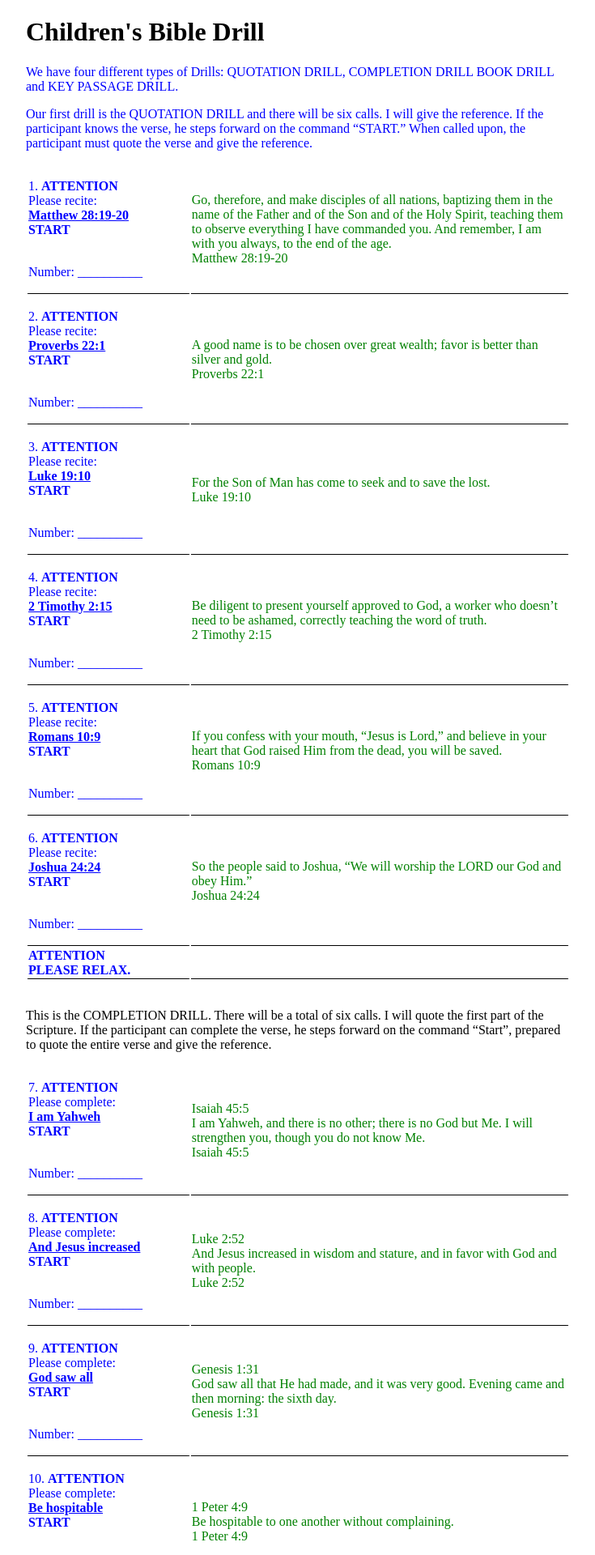
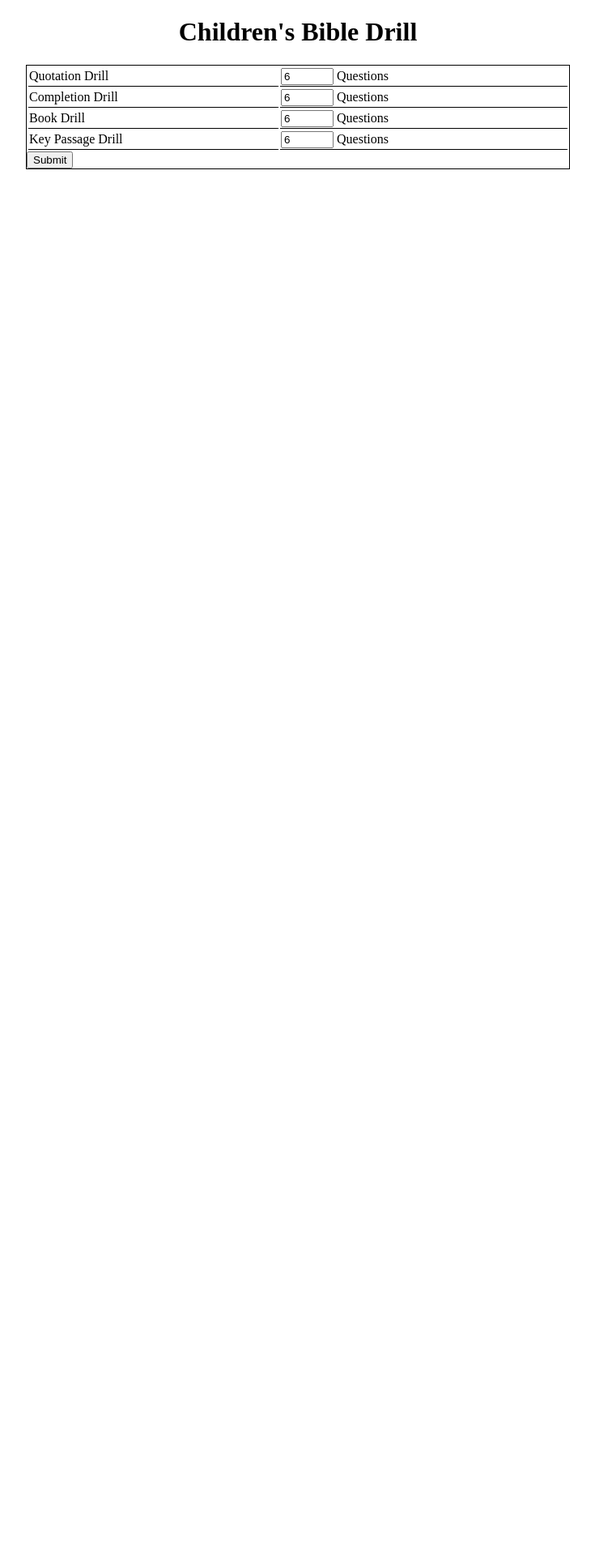
Before and after one commit to stanlyg/bibledrill, a PHP site: page / in a window 1280 px wide. Shown: the top 1920 px of the page at 81% size, without its empty margins (272-1007 px from the left). After the commit the page ends 209 px from the top, so only its background shows below. Run offline with PHP 8.4, Linux system fonts and the light colour scheme.

Commit message:
Moved drill to separate file. Split out CSS. Index now allows selection of number of questions of each type

```diff
--- /dev/null
+++ b/drill.css
@@ -0,0 +1,41 @@
+body {
+  width: 7in;
+  margin-left: auto;
+  margin-right: auto;
+}
+.caller {
+  color: blue;
+  text-align: center;
+  font-style: italic;
+  font-family: serif;
+}
+.answer {
+  background: #ccc;
+  text-align: center;
+  font-family: sans-serif;
+  width: 70%;
+  margin-left: auto;
+  margin-right: auto;
+
+}
+table {
+  width: 100%;
+}
+td {
+  border-bottom: 1px solid black;
+}
+td.noborder {
+  border-bottom: none;
+}
+td.caller {
+  width: 30%;
+}
+td.answer {
+  width: 70%;
+}
+.page {
+  page-break-before: always;
+}
+h1 {
+  text-align: center;
+}
--- a/index.php
+++ b/index.php
@@ -2,176 +2,58 @@
 <html>
 <head>
 <title>Children's Bible Drill</title>
-<style>
-body {
-  width: 7in;
-  margin-left: auto;
-  margin-right: auto;
-}
-.caller {
-  color: blue;
-}
-.answer {
-  color: green;
-}
-table {
-  width: 100%;
-}
-td {
-  border-bottom: 1px solid black;
-}
-td.noborder {
-  border-bottom: none;
-}
-td.caller {
-  width: 30%;
-}
-td.answer {
-  width: 70%;
-}
-br.page {
-  page-break-before: always;
-}
-</style>
+<link rel='stylesheet' type='text/css' href='drill.css' />
 </head>
 <body>
 <h1>Children's Bible Drill</h1>
 
-<p class="caller">
-We have four different types of Drills: QUOTATION DRILL, COMPLETION DRILL
-BOOK DRILL and KEY PASSAGE DRILL.</p>
-<p class="caller">
-Our first drill is the QUOTATION DRILL and there will be six calls. I will give the reference. If the
-participant knows the verse, he steps forward on the command &ldquo;START.&rdquo;
-When called upon, the participant must quote the verse and give the reference.
-</p>
+<form method='post' action='drill.php' style='border: 1px solid black;'>
 
 <table>
-<?php
-
-$verses = array_map('str_getcsv', file('verses.csv'));
-
-shuffle($verses);
-
-
-for ($i = 1; $i <= 6; $i++) {
-  $v = $verses[$i];
-  echo "<tr><td class='caller'><p>$i. <b>ATTENTION</b><br />";
-  echo "Please recite: <br />";
-  echo "<b><u>$v[0]</u></b><br />";
-  echo "<b>START</b></p>";
-  echo "<p><br />Number: __________</p></td>";
-  echo "<td class='answer'>";
-  echo "<p>$v[2]<br />";
-  echo "$v[0]</p>";
-  echo "</td></tr>";
-}
-  echo "<tr><td class='caller'><b>ATTENTION</b><br />";
-  echo "<b>PLEASE RELAX.</b></td>";
-  echo "<td class='answer'>&nbsp;</td></tr>";
-
-?>
-</table>
-<br class='page' />
-<p>This is the COMPLETION DRILL. There will be a total of six calls. I will quote the first part of the
-Scripture. If the participant can complete the verse, he steps forward on the command &ldquo;Start&rdquo;, prepared to
-quote the entire verse and give the reference.<p>
-
-<table>
-<?php
-for ($i = 7; $i <= 12; $i++) {
-  $v = $verses[$i];
-  echo "<tr><td class='caller'><p>$i. <b>ATTENTION</b><br />";
-  echo "Please complete: <br />";
-  echo "<b><u>$v[1]</u></b><br />";
-  echo "<b>START</b></p>";
-  echo "<p><br />Number: __________</p></td>";
-  echo "<td class='answer'>";
-  echo "<p>$v[0]<br />";
-  echo "$v[2]<br />";
-  echo "$v[0]</p>";
-  echo "</td></tr>";
-}
-  echo "<tr><td class='caller'><b>ATTENTION</b><br />";
-  echo "<b>PLEASE RELAX.</b></td>";
-  echo "<td class='answer'>&nbsp;</td></tr>";
-?>
-</table>
-<br class='page' />
-<p>This is the BOOK DRILL. I will name a book of the Bible. On the command &ldquo;Start,&rdquo; you will look for the
-book and when you find it, place your index finger on the page and step forward. If you are called upon, you
-will give the name of the book preceding the one called, the book called, and the book following the one called.</p>
-
-<table>
-<?php
-  $books = array_map('str_getcsv', file('books.csv'));
-
-shuffle($books);
-
-for ($i = 13; $i <= 18; $i++) {
-  $v = $books[$i];
-  echo "<tr><td class='caller'><p>$i. <b>ATTENTION</b><br />";
-  echo "Present Bible <br />";
-  echo "<b><u>$v[0]</u></b><br />";
-  echo "<b>START</b></p>";
-  echo "<p><br />Number: __________</p></td>";
-  echo "<td class='answer'>";
-  echo "<p>$v[1]</p>";
-  echo "</td></tr>";
-}
-  echo "<tr><td class='caller'><b>ATTENTION</b><br />";
-  echo "<b>PLEASE RELAX.</b></td>";
-  echo "<td class='answer'>&nbsp;</td></tr>";
-?>
+  <tr>
+    <td>Quotation Drill</td>
+    <td>
+<!--
+      <label for='qyes'>Enabled</label> <input type='radio' name='qdrill' id='qyes' checked='checked' value='yes' />
+      <label for='qno'>Disabled</label> <input type='radio' name='qdrill' id='qno' value='no' />
+-->
+      <input type='text' name='qcount' id='qcount' value='6' size='5' /> <label for='qcount'>Questions</label>
+    </td>
+  </tr>
+  <tr>
+    <td>Completion Drill</td>
+    <td>
+<!--
+      <label for='cyes'>Enabled</label> <input type='radio' name='cdrill' id='qyes' checked='checked' value='yes' />
+      <label for='cno'>Disabled</label> <input type='radio' name='cdrill' id='qno' value='no' />
+-->
+      <input type='text' name='ccount' id='ccount' value='6' size='5' /> <label for='ccount'>Questions</label>
+    </td>
+  </tr>
+  <tr>
+    <td>Book Drill</td>
+    <td>
+<!--
+      <label for='byes'>Enabled</label> <input type='radio' name='bdrill' id='qyes' checked='checked' value='yes' />
+      <label for='bno'>Disabled</label> <input type='radio' name='bdrill' id='qno' value='no' />
+-->
+      <input type='text' name='bcount' id='bcount' value='6' size='5' /> <label for='bcount'>Questions</label>
+    </td>
+  </tr>
+  <tr>
+    <td>Key Passage Drill</td>
+    <td>
+<!--
+      <label for='kyes'>Enabled</label> <input type='radio' name='kdrill' id='qyes' checked='checked' value='yes' />
+      <label for='kno'>Disabled</label> <input type='radio' name='kdrill' id='qno' value='no' />
+-->
+      <input type='text' name='kcount' id='kcount' value='6' size='5' /> <label for='kcount'>Questions</label>
+    </td>
+  </tr>
 </table>
 
-<br class='page' />
-<p>This is the KEY PASSAGE DRILL and there will be six calls. I will announce the reference by stating the
-subject or title given to the passage and will give the command "Start." A participant must locate the chapter
-containing the reference, place his finger on any portion of the passage and step forward. When called upon, I
-will ask the participant to state the Key Passage and reference. After stating the Key Passage and reference, I
-will ask the same participant to read aloud one or more verses.</p>
+<input type='submit'>
+</form>
 
-<table>
-<?php
-  $keys = array_map('str_getcsv', file('keys.csv'));
-  $rawpassages = array_map('str_getcsv', file('passages.csv'));
-  $passages = array();
-
-  foreach ($rawpassages as $p) {
-    $passages[$p[0]] = $p[1];
-  }
-  shuffle($keys);
-
-  for ($i = 0; $i < 6; $i++) {
-    $j = $i+19;
-    $v = $keys[$i];
-    $r = rand($v[3],$v[4]);
-    $aref = $v[2] . $r;
-    $averse = $passages[$aref];
-    echo "<tr><td class='caller noborder'><p>$j. <b>ATTENTION</b><br />";
-    echo "Present Bible <br />";
-    echo "<b><u>$v[0]</u></b><br />";
-    echo "<b>START</b></p>";
-    echo "<p><br />Number: __________</p>";
-    echo "<p>Recite the key passage and reference</p>";
-    echo "</td>";
-    echo "<td class='answer noborder'>";
-    echo "<p>$v[1]</p>";
-    echo "</td></tr>";
-
-    echo "<tr><td class='caller'>";
-    echo "<p>Number: __________ <br />";
-    echo "Please read $aref</td>";
-    echo "<td class='answer'>";
-    echo "<p>$aref<br/>$averse</p>";
-    echo "</td></tr>";
-  }
-  echo "<tr><td class='caller'><b>ATTENTION</b><br />";
-  echo "<b>PLEASE RELAX.</b></td>";
-  echo "<td class='answer'>&nbsp;</td></tr>";
-?>
-</table>
-<p>Thank you for your participation. Please proceed to __________ and await your results.</p>
 </body>
 </html>
```
Also changed, not shown: drill.php (added, +177 -0 lines).
